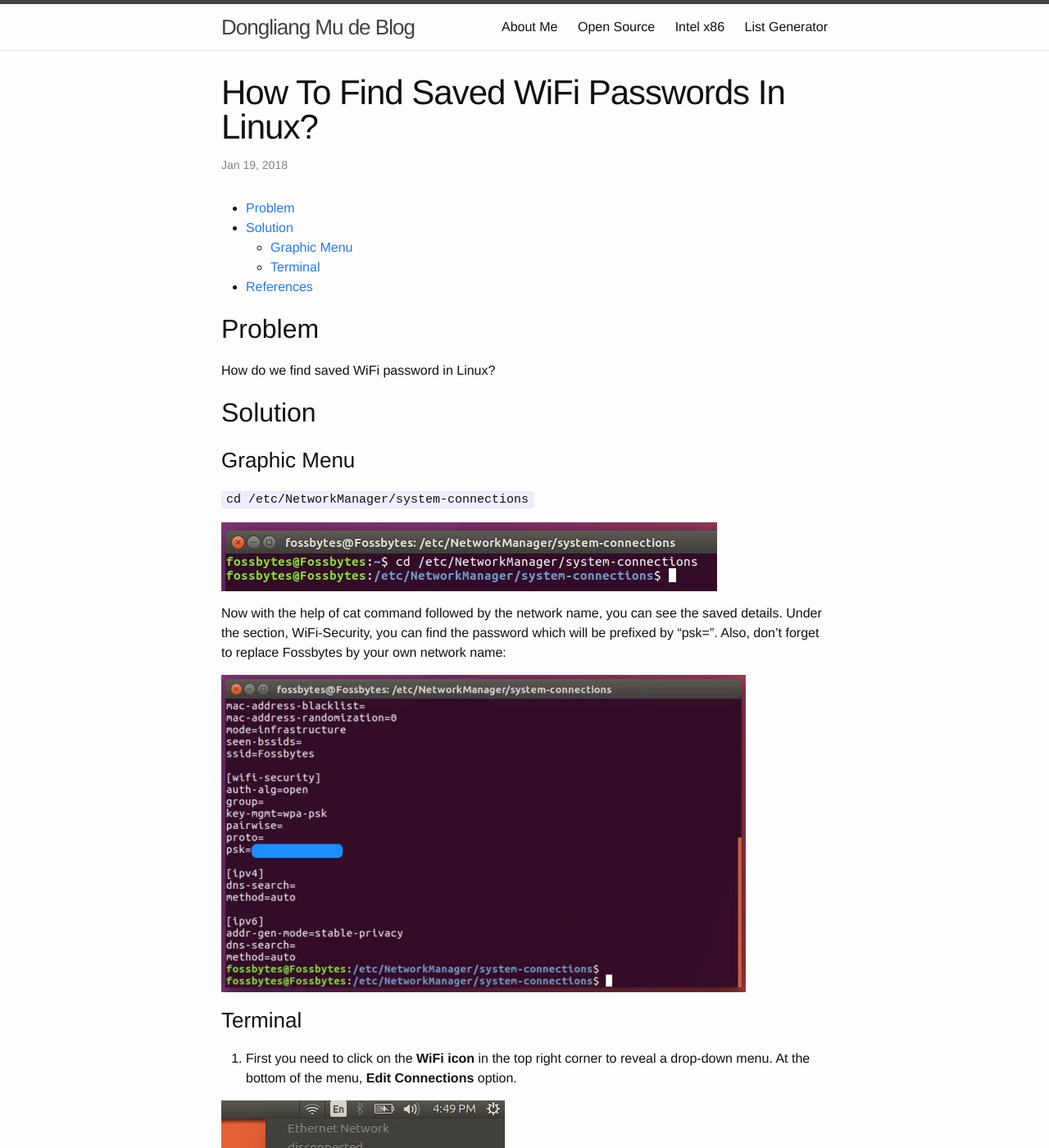
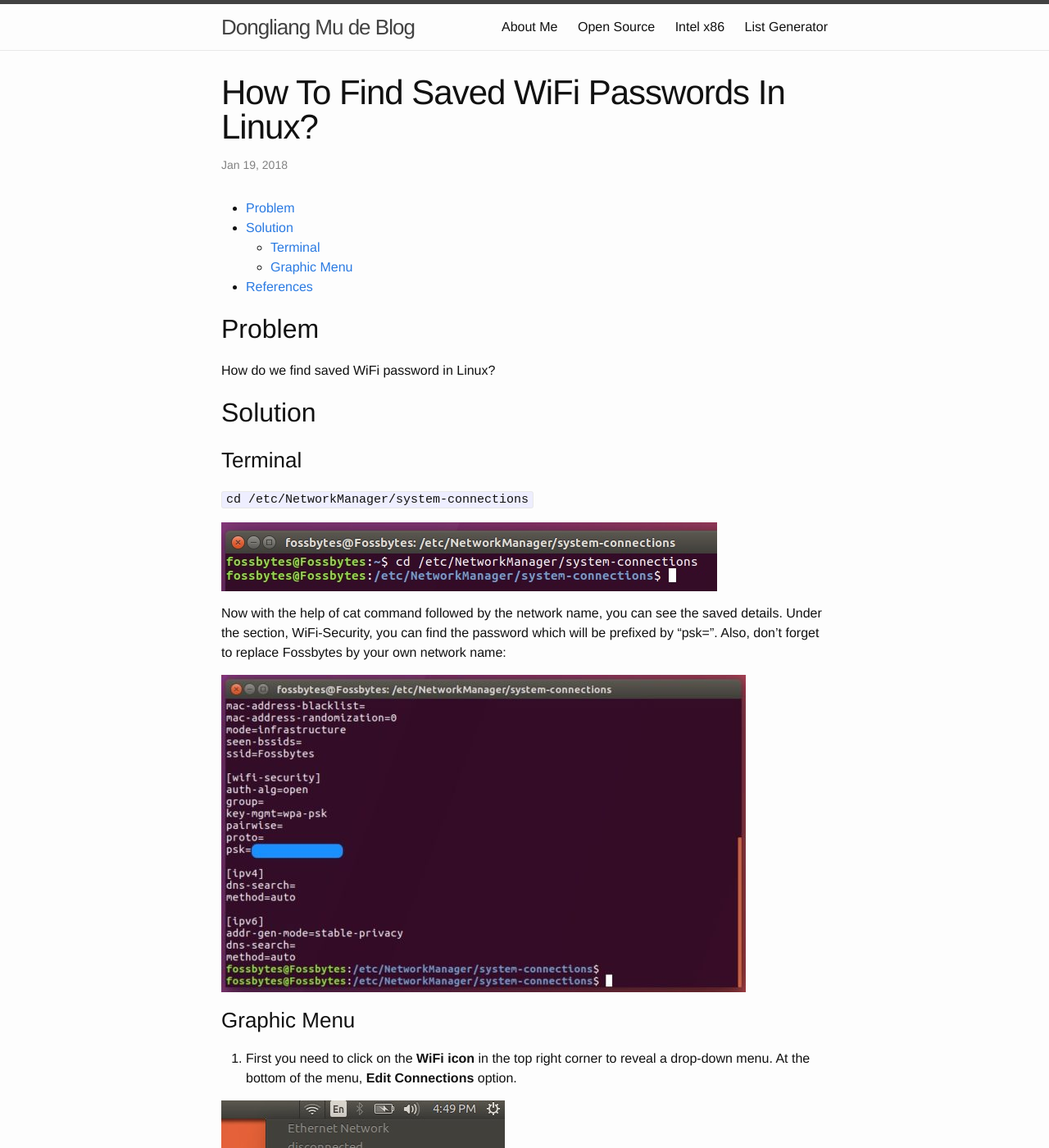
Before and after one commit to mudongliang/mudongliang.github.io, a Jekyll site: the page built from _posts/2018-01-19-how-to-find-saved-wifi-passwords-in-linux.md, in a window 1280 px wide and 1400 px high. Shown: the whole window at 82% size. Built offline with Jekyll 4.4.1, drawn with Linux system fonts in a browser that asks for light colours; some of the changed lines change nothing that is shown.

Commit message:
change the sequence of solutions

```diff
--- a/_posts/2018-01-19-how-to-find-saved-wifi-passwords-in-linux.md
+++ b/_posts/2018-01-19-how-to-find-saved-wifi-passwords-in-linux.md
@@ -16,7 +16,7 @@ How do we find saved WiFi password in Linux?
 
 ## Solution
 
-### Graphic Menu
+### Terminal
 
 `cd /etc/NetworkManager/system-connections`
 
@@ -26,7 +26,7 @@ Now with the help of cat command followed by the network name, you can see the s
 
 ![wireless network connection]({{site.url}}/images/wifi-network-password-ubuntu-6.jpg)
 
-### Terminal
+### Graphic Menu
 
 1. First you need to click on the **WiFi icon** in the top right corner to reveal a drop-down menu. At the bottom of the menu, **Edit Connections** option.
 
```
